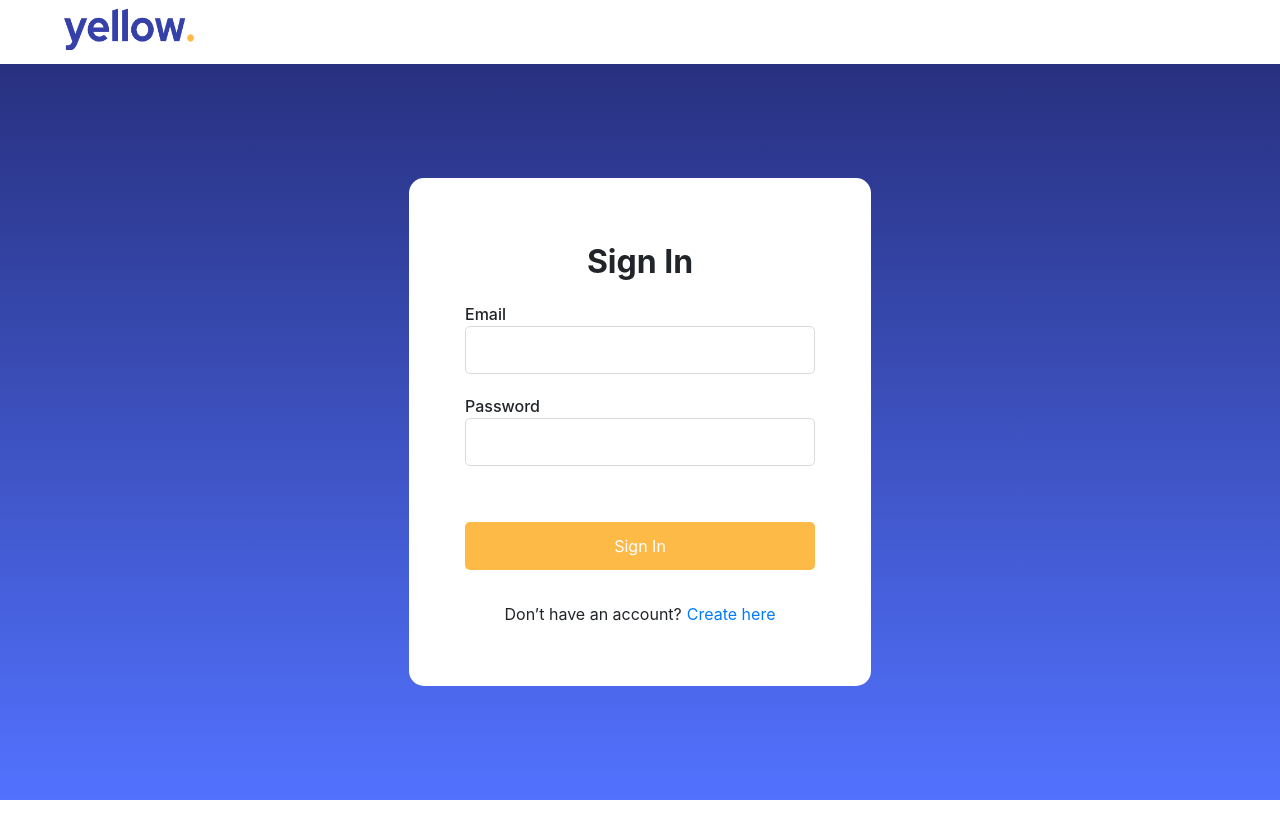
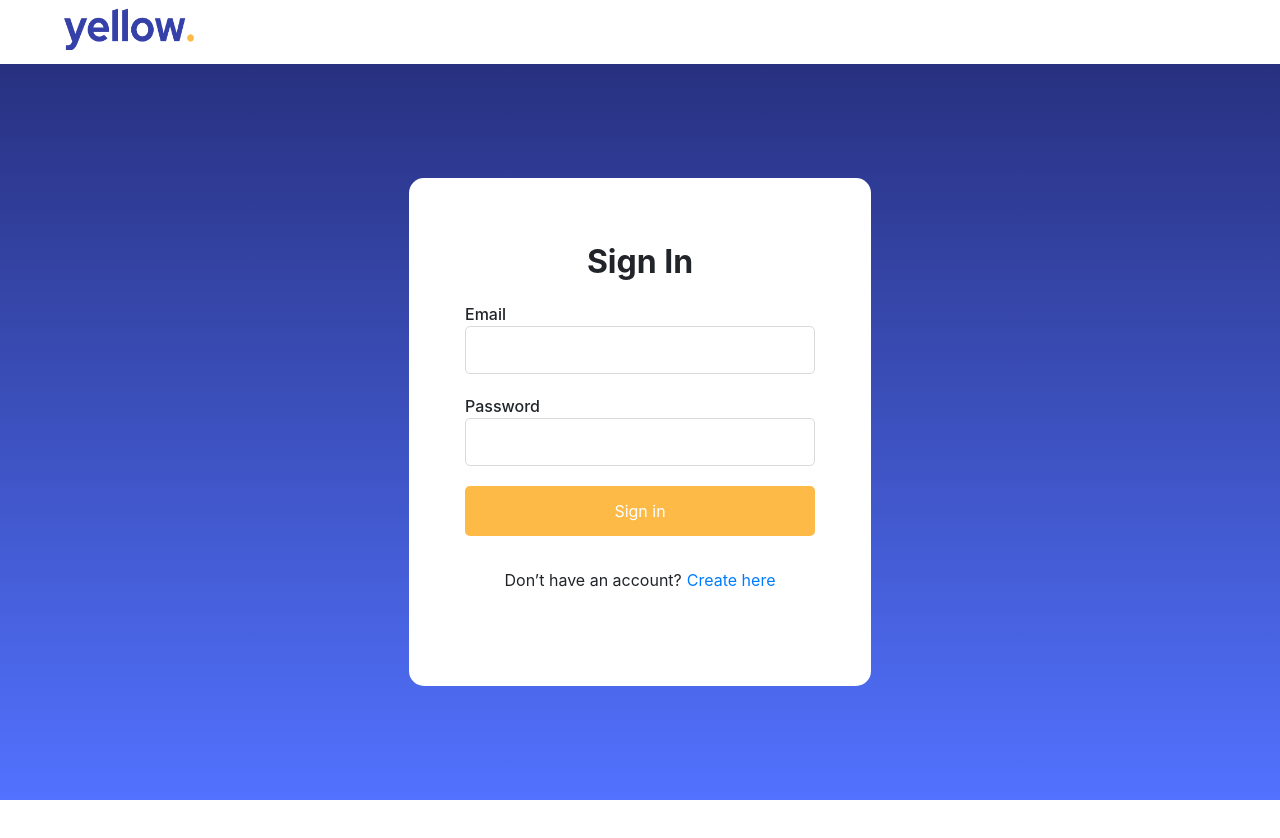
Before and after one commit to zenusnguyen/web2-2020-frontend, a React (Create React App) app: page / in a window 1280 px wide. Shown: the top 838 px of the page. Built offline with nearby package versions, Linux system fonts and the light colour scheme.

Commit message:
update and fix login button

```diff
--- a/src/App.js
+++ b/src/App.js
@@ -34,7 +34,8 @@ function App() {
           </Route>
           <Route path="/register">
             <RegisterPage />
-          </Route>s
+          </Route>
+          s
           <Route path="/profile">
             <ProfilePage />
           </Route>
--- a/src/components/Button/index.js
+++ b/src/components/Button/index.js
@@ -3,12 +3,12 @@ import Button from "./styled";
 import React from "react";
 
 export default function index(props) {
-
+  console.log("propsssssssssss: ", props);
 
   return (
     <Button
       Display={props.Display}
-      onClick={props.onClick}
+      onClick={props.onclick}
       Top={props.Top}
       Width={props.Width}
       Height={props.Height}
--- a/src/components/Card/index.js
+++ b/src/components/Card/index.js
@@ -10,12 +10,19 @@ export default function index({
   Created,
   Status,
   TypeCard,
+  Onclick,
 }) {
   if (TypeCard === null) {
     Src = SpendCard;
   } else {
     Src = SavingCard;
   }
+
+  const HandlerClick = () => {
+    console.log("??????????????????");
+    return <div></div>;
+  };
+
   return (
     <CardStyled>
       <div className="Card">
@@ -27,6 +34,7 @@ export default function index({
         <p> Created : {Created} </p>
         <p> Status: {Status} </p>
         <Button
+          onclick={HandlerClick}
           Width="140px"
           Height="40px"
           Top="0px"
--- a/src/containers/CreateCardPage/styled.js
+++ b/src/containers/CreateCardPage/styled.js
@@ -84,7 +84,7 @@ const MaganerAccountStyled = styled.div`
     display: flex;
     flex-direction: column;
     width: 400px;
-    background-color: #E5E5E5;
+    background-color: #F7D46E;
     /* background-color:#EFF1F2; */
     height: 350px;
     align-items: center;
--- a/src/containers/MaganerAccountPage/index.js
+++ b/src/containers/MaganerAccountPage/index.js
@@ -8,9 +8,7 @@ import Card from "../../components/Card";
 import axios from "axios";
 
 export default function MaganeAccount() {
-  const temp = [
-
-  ];
+  const temp = [];
   const [data, setData] = useState(temp);
 
   data.forEach((item) => {
@@ -35,9 +33,11 @@ export default function MaganeAccount() {
     }
     Fecth();
   }, []);
+
   const RenderCard = () => {
     return data.map((items) => (
       <Card
+        // Onclick={HandlerClick}
         key={items.key}
         Number={items.card_number}
         Type={items.type}
--- a/src/containers/SignInPage/index.js
+++ b/src/containers/SignInPage/index.js
@@ -51,7 +51,9 @@ export default function SignIn() {
             type="password"
             title="Password "
           ></InputForm>
-          <Button onClick={handleClick} Top="36px" title="Sign In"></Button>
+          <button onClick={handleClick} className="registerButton">
+            Sign in
+          </button>
           <div className="create">
             <p>Don’t have an account? </p>
             <p className="createHere">
--- a/src/containers/SignInPage/styled.js
+++ b/src/containers/SignInPage/styled.js
@@ -18,7 +18,14 @@ const SignInPageStyle = styled.div`
     border-radius: 15px;
     align-items: center;
   }
-
+  .registerButton {
+    width: 350px;
+    height: 50px;
+    background-color: #feba46;
+    border: 0px;
+    color: white;
+    border-radius: 5px;
+  }
   .SignInTitle {
     margin-top: 60px;
     font-size: 32px;
```
